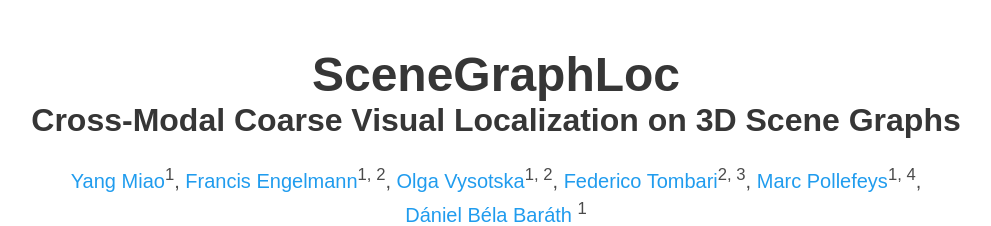
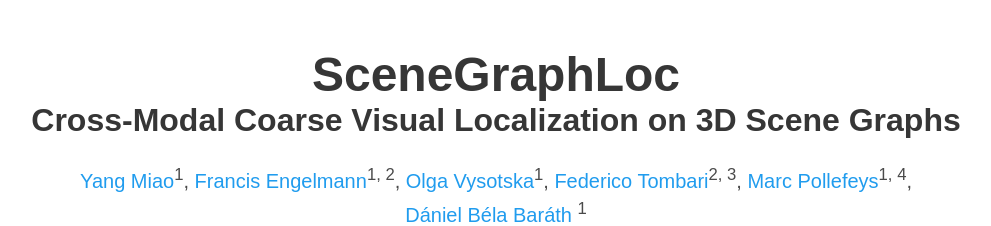
Before and after one commit to SceneGraphLoc/SceneGraphLoc.github.io, a plain HTML site: page index.html in a window 1280 px wide. Shown: the top 226 px of the page, without its empty margins (144-1135 px from the left). Drawn offline with nearby package versions, Linux system fonts and the light colour scheme; some icons are missing; a web font is replaced by a local one.

Commit message:
update readme

```diff
--- a/index.html
+++ b/index.html
@@ -63,7 +63,7 @@
               <a href="https://cvg.ethz.ch/team/Dr-Francis-Engelmann">Francis Engelmann</a><sup>1, 2</sup>,
             </span>
             <span class="author-block">
-              <a href="https://cvg.ethz.ch/team/Dr-Olga-Vysotska">Olga Vysotska</a><sup>1, 2</sup>,
+              <a href="https://cvg.ethz.ch/team/Dr-Olga-Vysotska">Olga Vysotska</a><sup>1</sup>,
             </span>
             <span class="author-block">
               <a href="https://federicotombari.github.io/"> Federico Tombari</a><sup>2, 3</sup>,
```
